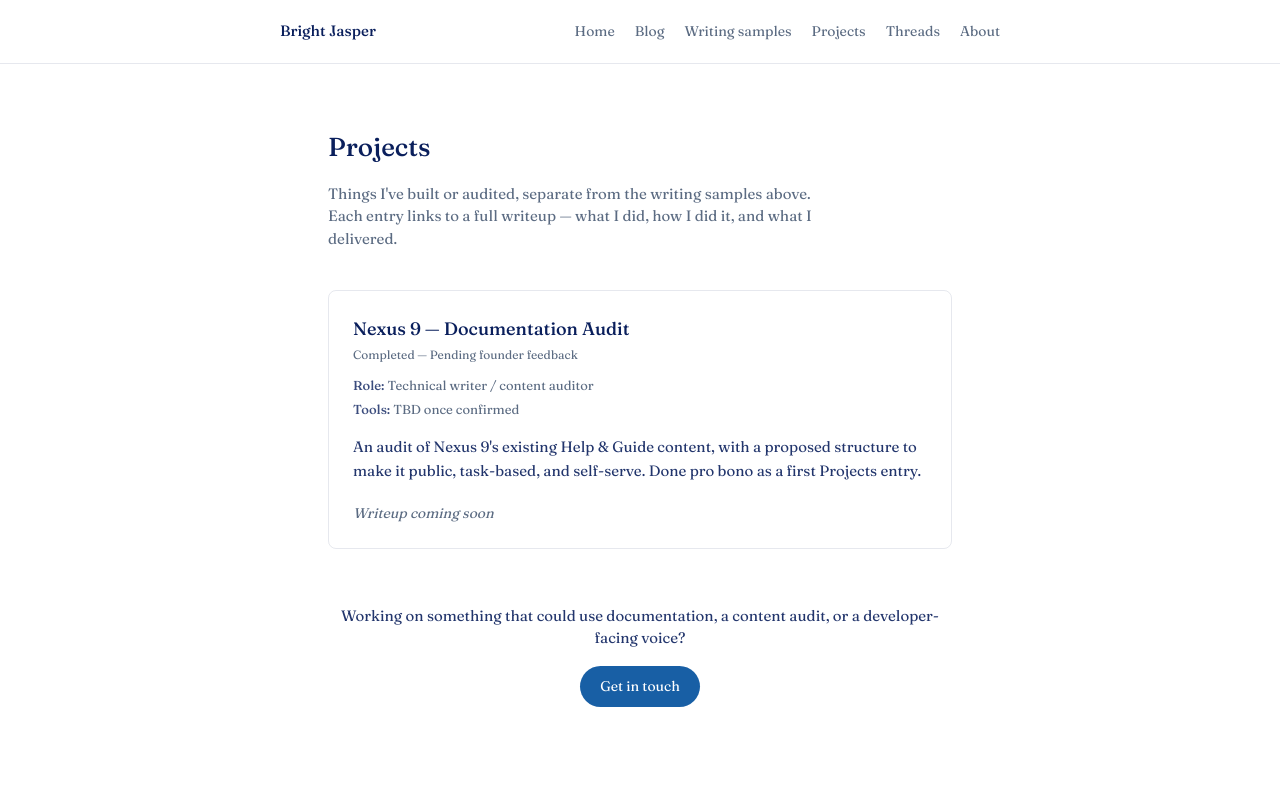
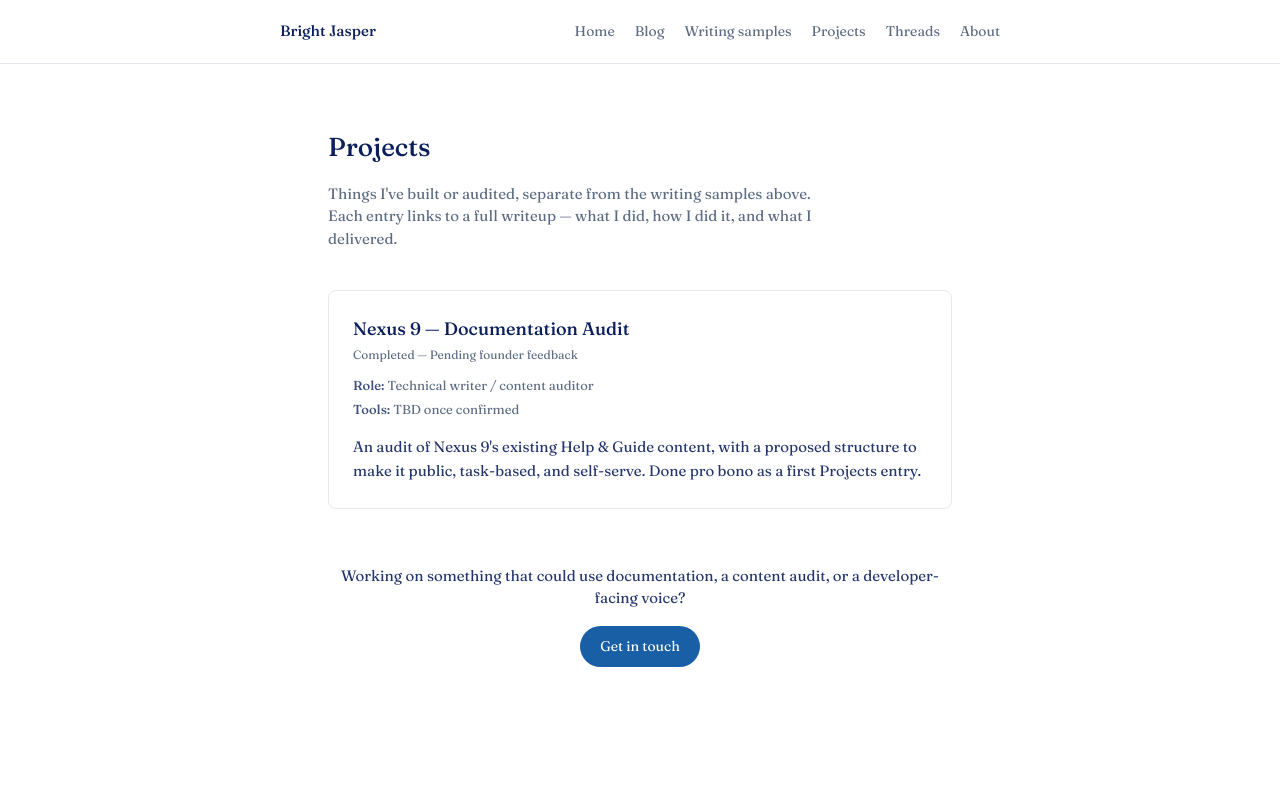
Before and after one commit to Aura-pix/bright-jasper, a Next.js app: page /projects in a window 1280 px wide. Shown: the top 800 px of the page. Built offline with nearby package versions, Linux system fonts and the light colour scheme.

Commit message:
Use Link component for project links
Refactor project link rendering to use Link component and remove deprecated link display.

```diff
--- a/app/projects/page.js
+++ b/app/projects/page.js
@@ -1,3 +1,4 @@
+import Link from 'next/link';
 import { getAllProjects } from '@/lib/projects';
 
 export const metadata = {
@@ -26,9 +27,10 @@ export default function ProjectsPage() {
 
       <div className="space-y-6">
         {projects.map((project) => (
-          <div
+          <Link
             key={project.slug}
-            className="border border-ink/10 rounded-lg p-6 hover:border-accent transition-colors"
+            href={`/projects/${project.slug}`}
+            className="block border border-ink/10 rounded-lg p-6 hover:border-accent transition-colors"
           >
             <h2 className="text-[18px] font-medium text-ink mb-1">{project.title}</h2>
             <p className="text-[12px] text-muted mb-3">
@@ -48,26 +50,11 @@ export default function ProjectsPage() {
             )}
 
             {project.excerpt && (
-              <p className="text-[15px] text-ink/90 leading-relaxed mb-4">
+              <p className="text-[15px] text-ink/90 leading-relaxed">
                 {project.excerpt}
               </p>
             )}
-
-            {project.link ? (
-              <a
-                href={project.link}
-                target="_blank"
-                rel="noopener noreferrer"
-                className="text-[14px] text-accent hover:underline"
-              >
-                {project.linkLabel} →
-              </a>
-            ) : (
-              <span className="text-[14px] text-muted italic">
-                Writeup coming soon
-              </span>
-            )}
-          </div>
+          </Link>
         ))}
       </div>
 
```
